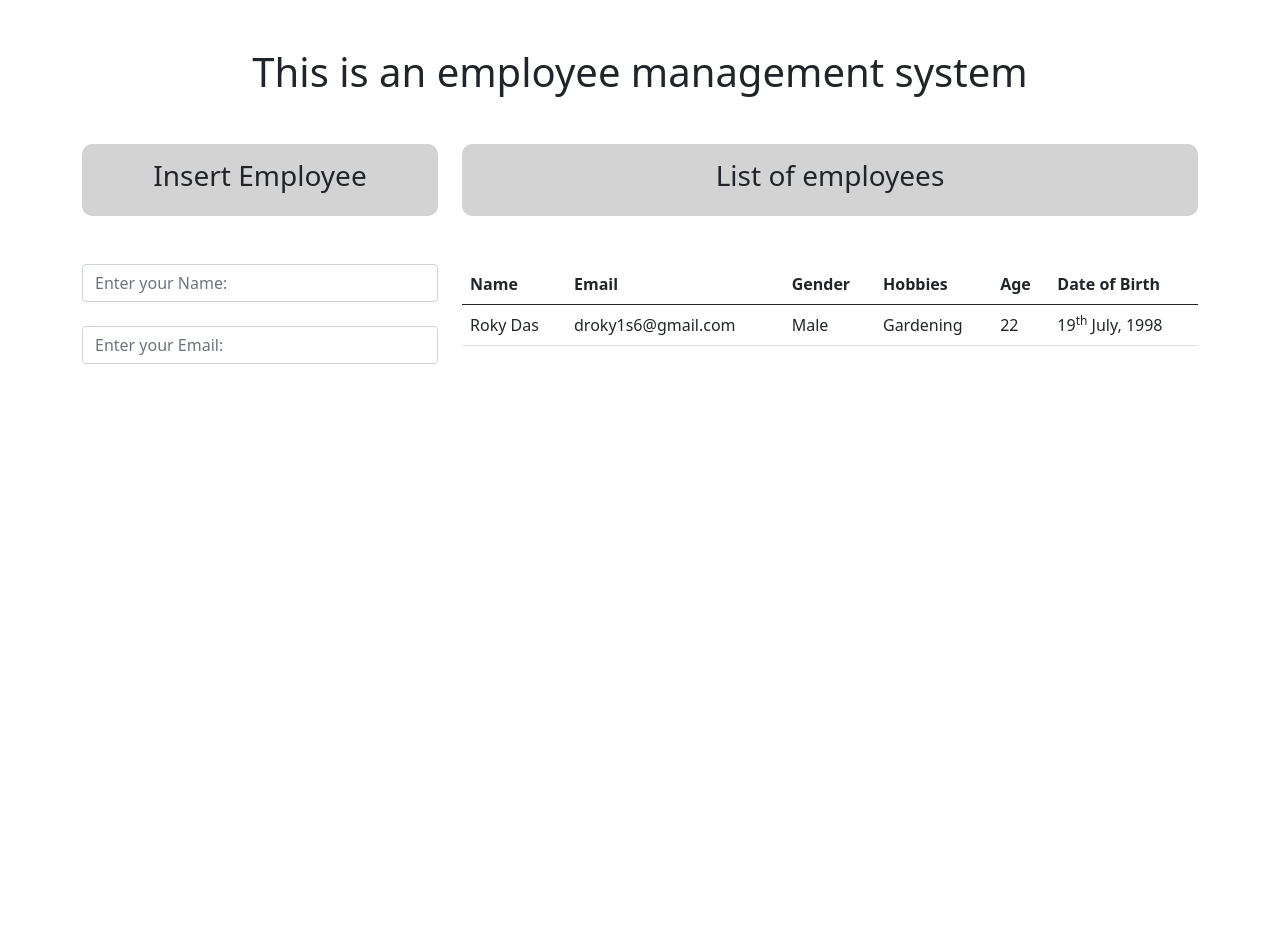
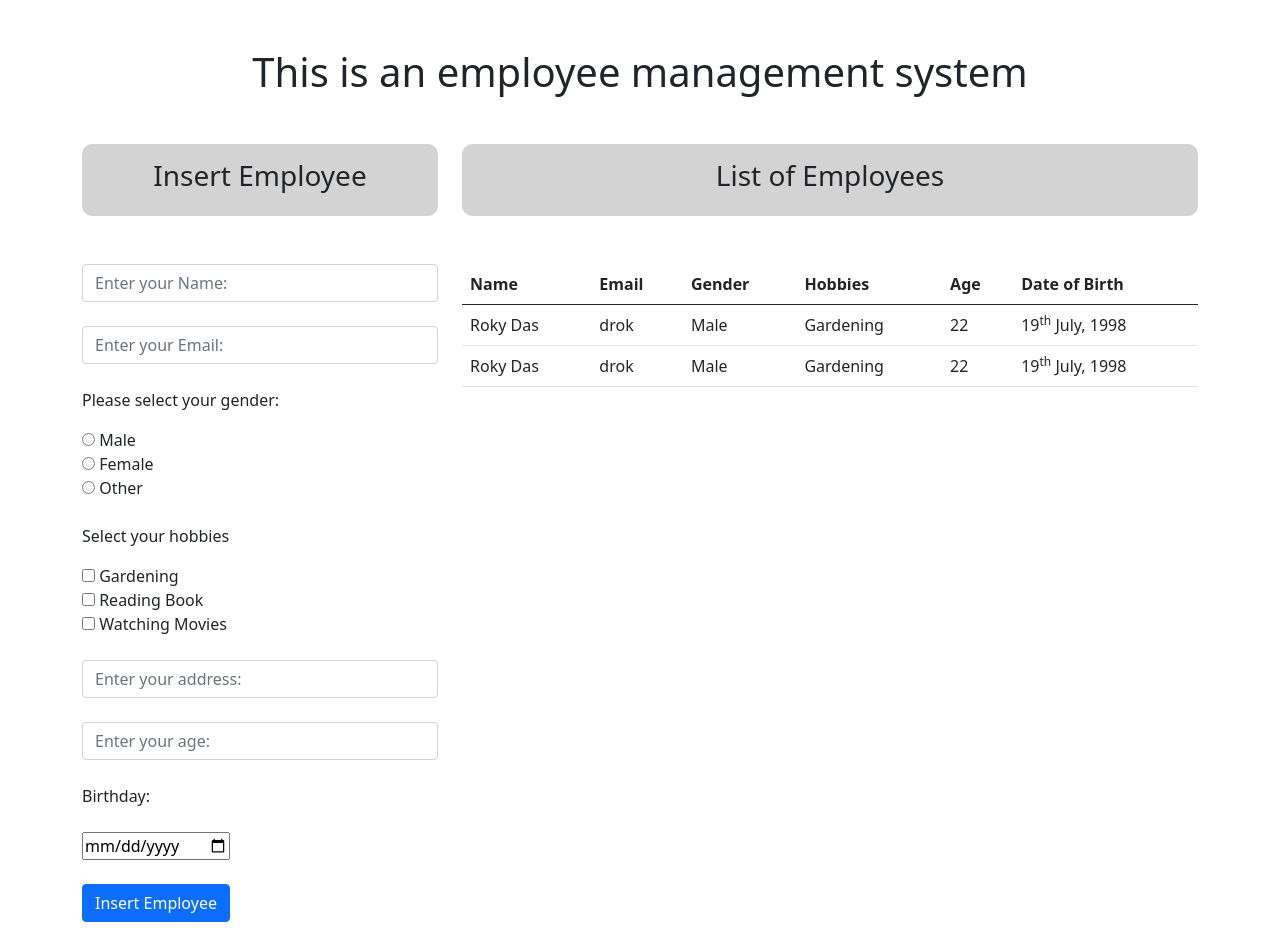
Before and after one commit to rokydas/employee-management, a PHP site: page / in a window 1280 px wide. Before the commit the page ends 364 px from the top, so only its background shows below. Run offline with PHP 8.4, Linux system fonts and the light colour scheme; some libraries are stand-ins or nearby versions.

Commit message:
form done

```diff
--- a/index.php
+++ b/index.php
@@ -13,16 +13,41 @@
       <div class="row">
         <div class="col-md-4">
           <div class="box mb-5">
-            <h3>Insert Employee</h1>
+            <h3>Insert Employee</h3>
           </div>
-          <form class="" action="" method="post">
+          <form class="" action="index.php" method="post">
             <input class="form-control" type="text" name="name" placeholder="Enter your Name:"><br>
             <input class="form-control" type="text" name="email" placeholder="Enter your Email:"><br>
+            <div class="form-group">
+              <p>Please select your gender:</p>
+              <input type="radio" id="male" name="gender" value="Male">
+              <label for="male">Male</label><br>
+              <input type="radio" id="female" name="gender" value="Female">
+              <label for="female">Female</label><br>
+              <input type="radio" id="other" name="gender" value="Other">
+              <label for="other">Other</label><br><br>
+            </div>
+            <div class="form-group">
+              <p>Select your hobbies</p>
+              <input type="checkbox" id="hobby1" name="Gardening" value="Bike">
+              <label for="hobby1"> Gardening</label><br>
+              <input type="checkbox" id="hobby2" name="Reading Book" value="Car">
+              <label for="hobby2"> Reading Book</label><br>
+              <input type="checkbox" id="hobby3" name="Watching Movies" value="Boat">
+              <label for="hobby3"> Watching Movies</label><br><br>
+            </div>
+            <input class="form-control" type="text" name="address" placeholder="Enter your address:"><br>
+            <input class="form-control" type="text" name="age" placeholder="Enter your age:"><br>
+            <div class="form-group">
+              <label for="birthday">Birthday:</label><br><br>
+              <input type="date" id="birthday" name="birthday"><br><br>
+            </div>
+            <input class="btn btn-primary" type="submit" name="insert" value="Insert Employee"><br><br>
           </form>
         </div>
         <div class="col-md-8">
           <div class="box mb-5">
-            <h3>List of employees</h1>
+            <h3>List of Employees</h3>
           </div>
           <table class="table">
             <thead>
@@ -38,7 +63,15 @@
             <tbody>
               <tr>
                 <td>Roky Das</td>
-                <td>droky1s6@gmail.com</td>
+                <td>drok</td>
+                <td>Male</td>
+                <td>Gardening</td>
+                <td>22</td>
+                <td>19<sup>th</sup> July, 1998</td>
+              </tr>
+              <tr>
+                <td>Roky Das</td>
+                <td>drok</td>
                 <td>Male</td>
                 <td>Gardening</td>
                 <td>22</td>
@@ -57,3 +90,22 @@
     <script src="https://cdn.jsdelivr.net/npm/bootstrap@5.0.0-beta1/dist/js/bootstrap.min.js" integrity="sha384-pQQkAEnwaBkjpqZ8RU1fF1AKtTcHJwFl3pblpTlHXybJjHpMYo79HY3hIi4NKxyj" crossorigin="anonymous"></script>
   </body>
 </html>
+
+
+<?php
+  $connection = mysqli_connect("localhost", "root", "");
+  $db = mysqli_select_db($connection, "employee-management");
+
+  if(isset($_POST['insert'])) {
+    $name = $_POST['name'];
+    $emails = $_POST['email'];
+    $gender = $_POST['gender'];
+    // $hobbies = $_POST['hobbies'];
+    $address = $_POST['address'];
+    $age = $_POST['age'];
+    // $date_of_birth = $_POST['date_of_birth'];
+    echo "<script>alert(`$gender`)</script>";
+  }
+
+
+ ?>
--- a/style.css
+++ b/style.css
@@ -4,3 +4,7 @@
   border-radius: 10px;
   padding: 15px;
 }
+
+table {
+  overflow: scroll;
+}
```
